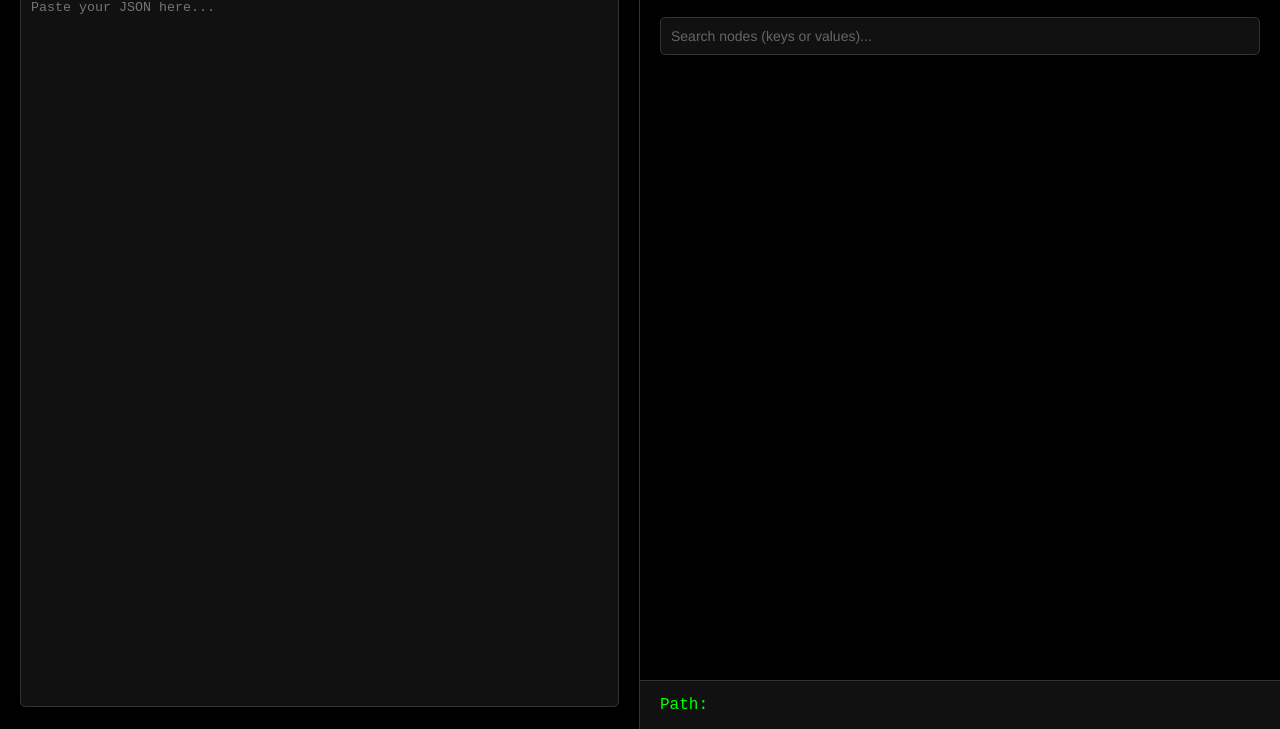
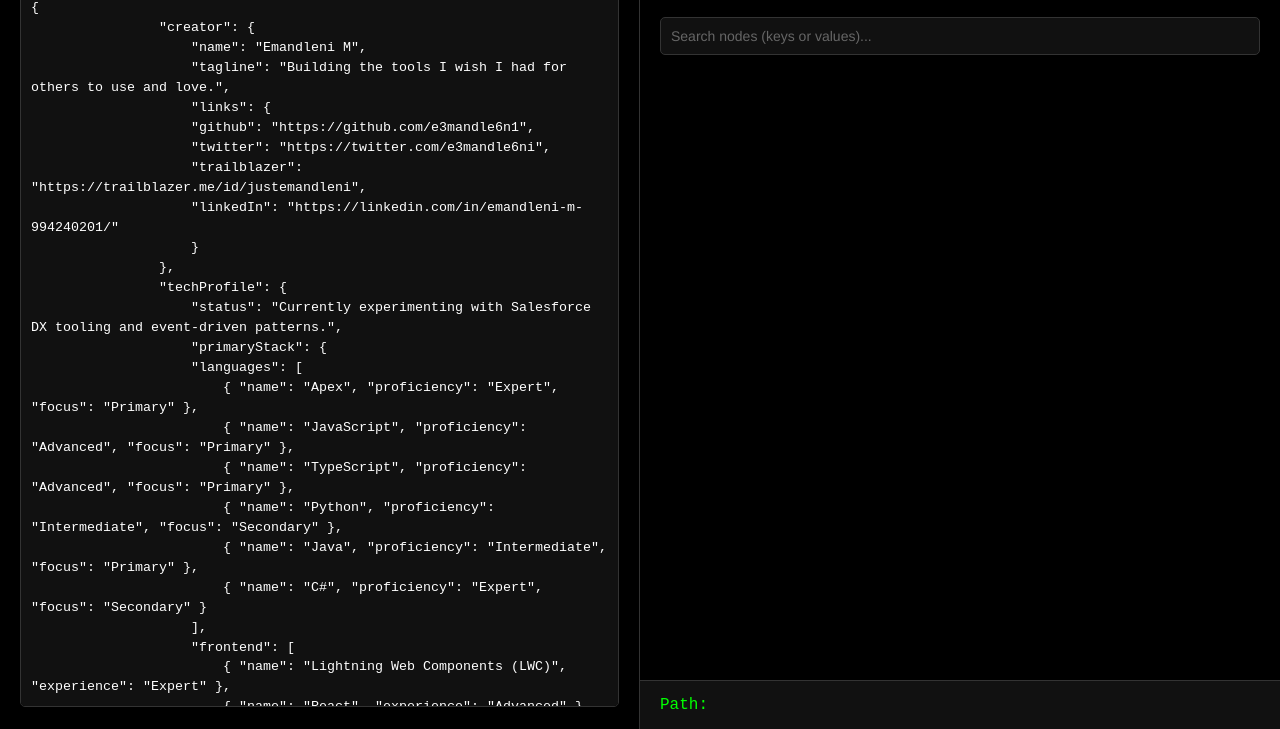
Before and after one commit to e3mandle6n1/apex-jpath, a website: page docs/index.html in a window 1280 px wide. Shown: the part 71-800 px from the top of the page. Drawn offline with Linux system fonts and the light colour scheme.

Commit message:
chore(docs): placeholder JSON sample

```diff
--- a/docs/index.html
+++ b/docs/index.html
@@ -329,10 +329,103 @@
           <h2>JSON Input</h2>
           <button id="format-json-btn">Format</button>
         </div>
-        <textarea
-          id="json-input"
-          placeholder="Paste your JSON here..."
-        ></textarea>
+        <textarea id="json-input" placeholder="Paste your JSON here...">
+{
+                "creator": {
+                    "name": "Emandleni M",
+                    "tagline": "Building the tools I wish I had for others to use and love.",
+                    "links": {
+                    "github": "https://github.com/e3mandle6n1",
+                    "twitter": "https://twitter.com/e3mandle6ni",
+                    "trailblazer": "https://trailblazer.me/id/justemandleni",
+                    "linkedIn": "https://linkedin.com/in/emandleni-m-994240201/"
+                    }
+                },
+                "techProfile": {
+                    "status": "Currently experimenting with Salesforce DX tooling and event-driven patterns.",
+                    "primaryStack": {
+                    "languages": [
+                        { "name": "Apex", "proficiency": "Expert", "focus": "Primary" },
+                        { "name": "JavaScript", "proficiency": "Advanced", "focus": "Primary" },
+                        { "name": "TypeScript", "proficiency": "Advanced", "focus": "Primary" },
+                        { "name": "Python", "proficiency": "Intermediate", "focus": "Secondary" },
+                        { "name": "Java", "proficiency": "Intermediate", "focus": "Primary" },
+                        { "name": "C#", "proficiency": "Expert", "focus": "Secondary" }
+                    ],
+                    "frontend": [
+                        { "name": "Lightning Web Components (LWC)", "experience": "Expert" },
+                        { "name": "React", "experience": "Advanced" },
+                        { "name": "Vite", "experience": "Intermediate" }
+                    ],
+                    "backend": [
+                        { "name": "Node.js", "experience": "Advanced" },
+                        { "name": "FastAPI", "experience": "Intermediate" }
+                    ],
+                    "devops": [
+                        { "name": "GitHub Actions", "area": "CI/CD Automation" },
+                        { "name": "Docker", "area": "Containerization" },
+                        { "name": "Salesforce DX (sfDX)", "area": "Salesforce Tooling" },
+                        { "name": "GitLab CI", "area": "CI/CD Automation" },
+                        { "name": "Copado CLI", "area": "Salesforce DevOps" }
+                    ]
+                    },
+                    "specialties": [
+                    {
+                        "area": "Salesforce Development",
+                        "skills": ["Apex", "LWC", "Salesforce DX", "Unlocked Packages"]
+                    },
+                    {
+                        "area": "API Design & Systems Integration",
+                        "skills": ["REST", "SOAP", "GraphQL", "JSON/XML Parsing", "Webhook Integration"]
+                    },
+                    {
+                        "area": "DevOps & Automation",
+                        "skills": ["CI/CD Pipelines", "Automated Testing", "Infrastructure as Code (IaC) Principles"]
+                    },
+                    {
+                        "area": "System Architecture",
+                        "skills": ["Event-Driven Microservices", "Domain-Driven Design (DDD)"]
+                    }
+                    ]
+                },
+                "openSourceProjects": [
+                    {
+                    "id": "pj_001",
+                    "name": "apex-jpath",
+                    "description": "A native Apex implementation of JSONPath for querying JSON without full deserialization.",
+                    "url": "https://github.com/e3mandle6n1/apex-jpath",
+                    "isFeatured": true,
+                    "stats": { "stars": 204, "forks": 42, "watchers": 12, "openIssues": 3 },
+                    "technologies": ["Apex", "RegEx", JavaScript],
+                    "release": { "latestVersion": "v1.5.0", "packageId": "04t5p000000Gf3vAAC", "license": "MIT" }
+                    },
+                    {
+                    "id": "pj_002",
+                    "name": "apex-xpath",
+                    "description": "Planned: A native Apex XPath parser for complex XML document traversal.",
+                    "url": "",
+                    "isFeatured": false,
+                    "stats": { "stars": 5, "forks": 1, "watchers": 3, "openIssues": 1 },
+                    "technologies": ["Apex", "XML", "DOM"],
+                    "release": { "latestVersion": "v0.1.0-alpha", "packageId": null, "license": "MIT" }
+                    },
+                    {
+                    "id": "pj_003",
+                    "name": "x-x-equipment",
+                    "description": "Internal: x x x-x/x system.",
+                    "url": null,
+                    "isFeatured": false,
+                    "stats": null,
+                    "technologies": ["Python", "FastAPI", "React", "Docker"],
+                    "release": null
+                    }
+                ],
+                "meta": {
+                    "lastUpdated": "2025-11-11T10:32:30Z",
+                    "schemaVersion": "2.2-dev"
+                }
+}</textarea
+        >
       </div>
       <div class="right-pane">
         <h2>Hierarchical View</h2>
```
